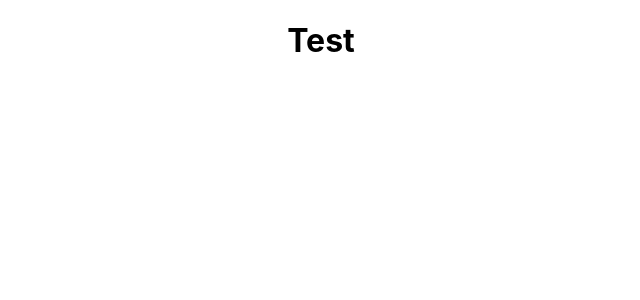
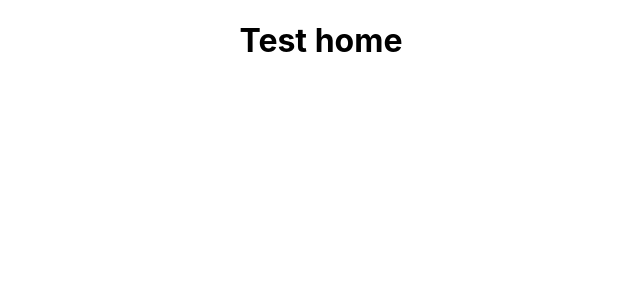
Before and after one commit to Luiszicart/React-slackClone, a React (Create React App) app: page / in a window 1280 px wide. Shown: the top 300 px of the page, without its empty margins (319-959 px from the left). Built offline with nearby package versions, Linux system fonts and the light colour scheme.

Commit message:
Router Setup
Router initialization

```diff
--- a/package.json
+++ b/package.json
@@ -10,6 +10,7 @@
     "react": "^17.0.2",
     "react-dom": "^17.0.2",
     "react-redux": "^7.1.3",
+    "react-router-dom": "^5.2.0",
     "react-scripts": "4.0.3"
   },
   "scripts": {
--- a/src/App.js
+++ b/src/App.js
@@ -1,10 +1,19 @@
 import React from 'react';
 import './App.css';
+import { BrowserRouter as Router, Switch, Route, Link } from "react-router-dom";
 
 function App() {
   return (
     <div className="App">
-      <h1>Test</h1>
+       <Router>
+      <>
+        <Switch>
+          <Route path="/" exact>
+            <h1>Test home</h1>
+          </Route>
+        </Switch>
+      </>
+    </Router>
     </div>
   );
 }
```
Also changed, not shown: 1 other file (tests, documents, lock files or other folders).
